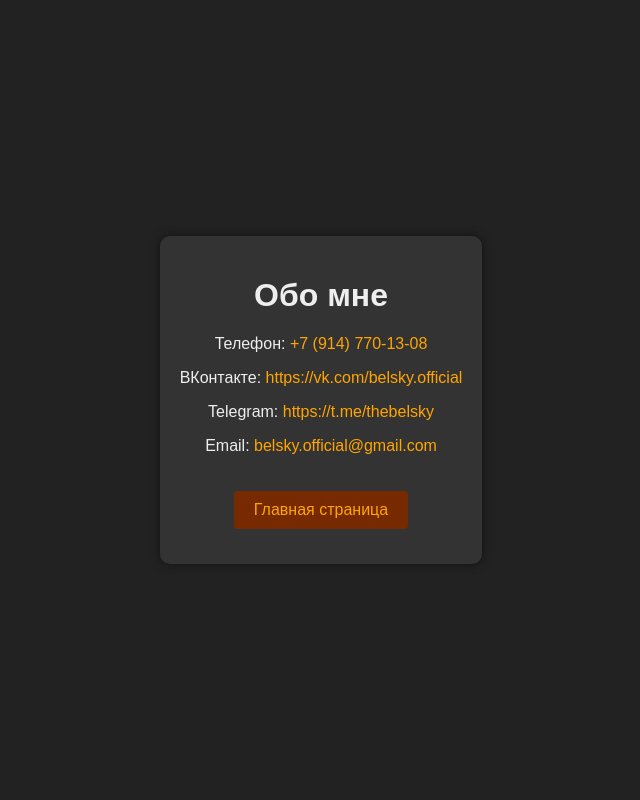
After one commit to TheBelskx/Web-Develop-Gankulich-UB23-08B, a PHP site: page /contact.php in a window 1280 px wide. The commit adds this page. Shown: the whole page, without its empty margins (319-959 px from the left). Run offline with PHP 8.4, Linux system fonts and the light colour scheme.

Commit message:
WEB-10 Laboratory Number Ten was changed

```diff
--- /dev/null
+++ b/Lab_№10/contact.php
@@ -0,0 +1,29 @@
+<?php
+    header('Content-Type: text/html; charset=utf-8');
+?>
+
+<!DOCTYPE html>
+<html lang="ru">
+<head>
+    <meta charset="UTF-8">
+    <meta name="viewport" content="width=device-width, initial-scale=1.0">
+    <title>Обо мне</title>
+    <link rel="stylesheet" href="css/contac.css">
+</head>
+<body>
+    <div class="contact-container">
+        <h1>Обо мне</h1>
+        <div class="contact-item">
+            <p>Телефон: <a href="tel:+79147701308">+7 (914) 770-13-08</a></p> </div>
+        <div class="contact-item">
+            <p>ВКонтакте: <a href="https://vk.com/belsky.official" target="_blank">https://vk.com/belsky.official</a></p> </div>
+        <div class="contact-item">
+            <p>Telegram: <a href="https://t.me/thebelsky" target="_blank">https://t.me/thebelsky</a></p> </div>
+        <div class="contact-item">
+            <p>Email: <a href="belsky.official@gmail.com">belsky.official@gmail.com</a></p> </div>
+		<div class="contact-item">
+            <a href="/index.php" class="btn-primary banner__link">Главная страница</a>
+		</div>
+    </div>
+</body>
+</html>
--- /dev/null
+++ b/Lab_№10/css/contac.css
@@ -0,0 +1,56 @@
+body {
+    background-color: #222;
+    color: #eee;
+    font-family: sans-serif;
+    margin: 0;
+    padding: 0;
+    display: flex;
+    justify-content: center;
+    align-items: center;
+    min-height: 100vh;
+}
+
+.contact-container {
+    text-align: center;
+    padding: 20px;
+    background-color: #333;
+    border-radius: 10px;
+    box-shadow: 0 0 10px rgba(0,0,0,0.5);
+}
+
+.contact-item {
+    margin-bottom: 15px;
+}
+
+.contact-item a {
+    color: orange;
+    text-decoration: none;
+}
+
+.contact-item a:hover {
+    text-decoration: underline;
+}
+
+.btn-primary {
+    display: inline-block;
+    background-color: #772a00;
+    color: white;
+    padding: 10px 20px;
+    text-decoration: none;
+    border-radius: 4px;
+    margin-top: 20px;
+}
+
+.btn-primary:hover {
+    background-color: #772a00;
+}
+
+/* Responsive styles */
+@media (max-width: 768px) {
+    .contact-container {
+        padding: 10px;
+    }
+    .contact-item {
+        margin-bottom: 10px;
+    }
+}
--- a/Lab_№10/footer.php
+++ b/Lab_№10/footer.php
@@ -2,6 +2,7 @@
             <div class="footer-copyright">
                 <div class="container">
                     <p class="footer-copyright__text">&copy; TheBelskx - ваш покорный программист <?= date('Y') ?></p>
+                    <p class = "footer-copyright__text" ><a href="contact.php" class="contact-link">Обо мне</a></p>
                 </div>
             </div>
         </footer>
--- a/Lab_№10/index.php
+++ b/Lab_№10/index.php
@@ -11,7 +11,7 @@ require_once __DIR__ . "/header.php";
                 <p class="banner__text">На платформе представлены все проекты за <br> текующий год, начиная от простой TheSnake, <br>заканчивая онлайн играми RPG и TPS. Все игры <br> написаны на C++ в комбинации с Blueprints.  <br> Сайт сделан мной.</p>
                 <div class="banner-links-wrap">
                     <a href="project.php" class="btn-primary banner__link">Проекты</a>
-                    <a href="https://www.youtube.com/watch?v=UMvKpDjlKnA" target="_blank" class="btn-secondary banner__btn">Смотреть видео</a>
+                    <a href="#" target="_blank" class="btn-secondary banner__btn">Смотреть видео</a>
                 </div>
                 <div class="banner-features">
                     <span class="banner-features__text"><strong class="banner-features__text_strong">5+</strong>Главных игровых проектов</span>
```
